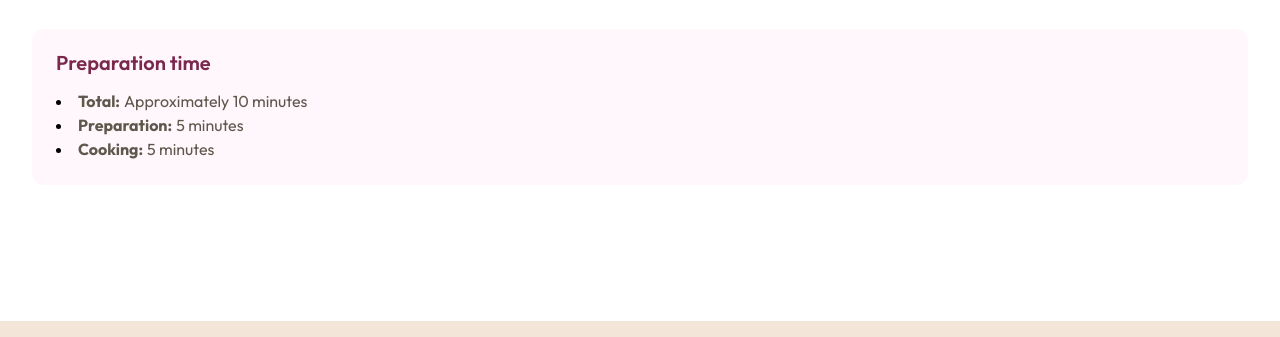
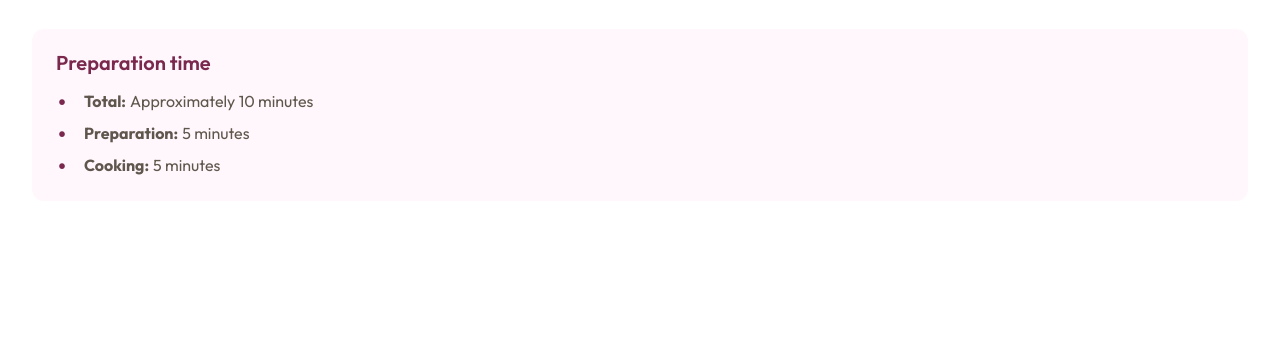
Before and after one commit to Ahmed-Araby/recipe-page, a plain HTML site: page index.html in a window 1280 px wide. Shown: the part 732-1069 px from the top of the page. Drawn offline with Linux system fonts and the light colour scheme.

Commit message:
style the text within preparation time section list items

```diff
--- a/index.html
+++ b/index.html
@@ -20,15 +20,21 @@
 
         <div class="recipe-prep-time flex-box">
           <h2 class="title text-preset-3">Preparation time</h2>
-          <ul>
+          <ul class="flex-box">
             <li>
-              <label class="text-preset-4-bold">Total:</label> <span class="text-preset-4">Approximately 10 minutes</span>
+              <div class="item">
+                <label class="text-preset-4-bold">Total:</label> <span class="text-preset-4">Approximately 10 minutes</span>
+              </div>
             </li>
             <li>
-              <label class="text-preset-4-bold">Preparation:</label> <span class="text-preset-4">5 minutes</span>
+              <div class="item">
+                <label class="text-preset-4-bold">Preparation:</label> <span class="text-preset-4">5 minutes</span>
+              </div>
             </li>
             <li>
-              <label class="text-preset-4-bold">Cooking:</label> <span class="text-preset-4">5 minutes</span>
+              <div class="item">
+                <label class="text-preset-4-bold">Cooking:</label> <span class="text-preset-4">5 minutes</span>
+              </div>
             </li>
           </ul>
         </div>
--- a/styles.css
+++ b/styles.css
@@ -134,13 +134,20 @@ body, main {
 }
 .recipe-prep-time ul {
     list-style-position: inside;
+    gap: var(--spacing-100);
 }
-.recipe-prep-time label, span {
+
+.recipe-prep-time li {
+    display: flex;
+    gap: var(--spacing-200);
+}
+
 .recipe-prep-time li::before {
     content: ".";
     color: var(--rose-800);
     font-size: 3rem; /* 24px */
     line-height: 0;
 }
+.recipe-prep-time .item{
     color: var(--stone-600);
 }
```
